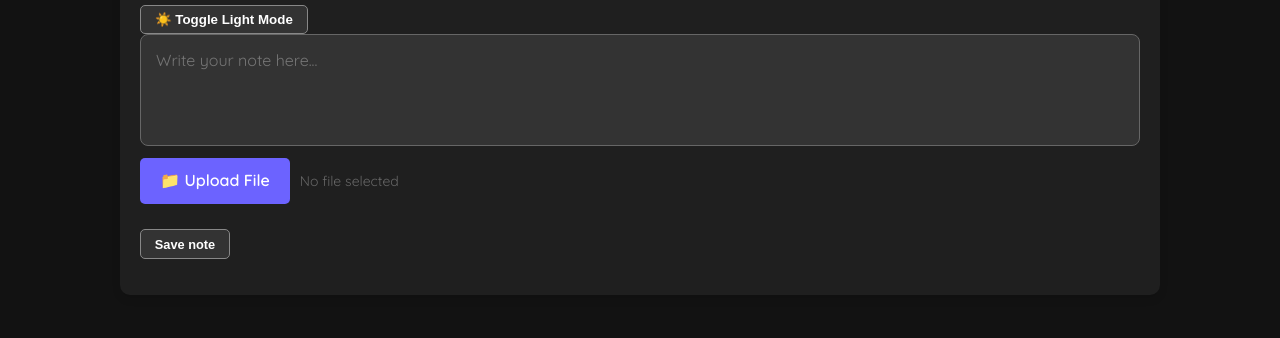
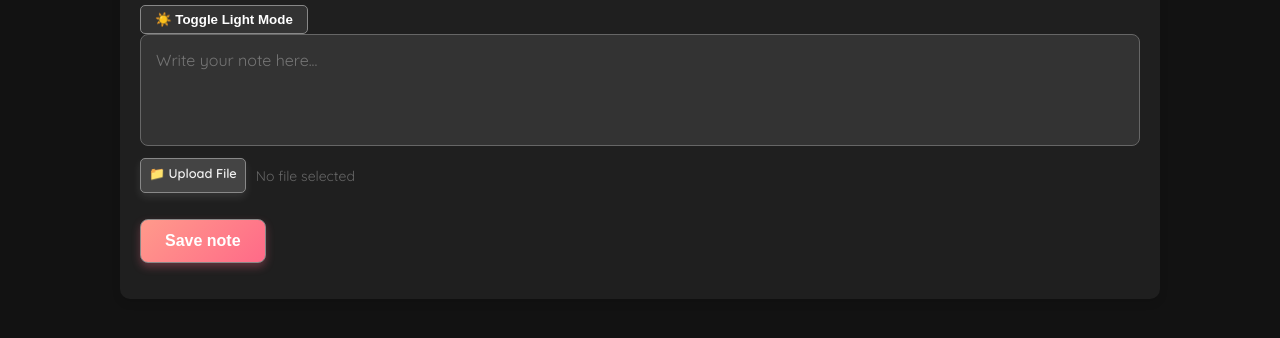
Before and after one commit to noeliarozado/LumaNoteApp, a website: page frontend/index.html in a window 1280 px wide. Both pictures are taken after a click on the button "🌙 Toggle Dark Mode". Shown: the part 158-496 px from the top of the page. Drawn offline with Linux system fonts and the light colour scheme; no server answers.

Commit message:
Save note button

```diff
--- a/frontend/styles.css
+++ b/frontend/styles.css
@@ -50,6 +50,19 @@ body.dark-mode #notesList li {
 body.dark-mode button:hover {
     background-color: #444;
     border-color: #aaa;
+}
+
+body.dark-mode .custom-file-upload label {
+    background-color: #444;
+    color: #f0f0f0;
+    border: 1px solid #888;
+    box-shadow: 0 4px 8px rgba(255, 255, 255, 0.1);
+}
+
+body.dark-mode .custom-file-upload label:hover {
+    background-color: #333;
+    border: 1px solid #aaa;
+    box-shadow: 0 6px 12px rgba(255, 255, 255, 0.2);
 }
 
 /* Header styling */
@@ -126,10 +139,14 @@ button:hover {
 }
 
 .custom-file-upload label {
-    padding: 10px 20px;
+    padding: 4px 8px;
+    font-size: 0.8rem;
+    height: 25px;
+    min-width: 60px;
+    display: inline-block;
+    text-align: center;
     background-color: #6c63ff;
     color: white;
-    font-size: 1rem;
     font-weight: 600;
     border: none;
     border-radius: 5px;
@@ -151,10 +168,19 @@ button:hover {
 }
 
 .small-btn {
-    padding: 4px 10px;
-    font-size: 0.8rem;
-    height: 30px;
-    min-width: 90px;
+    padding: 12px 24px;
+    font-size: 1rem;
+    background: linear-gradient(135deg, #ff9a8b, #ff6a88);
+    font-weight: 700;
+    border-radius: 8px;
+    box-shadow: 0 4px 8px rgba(255, 106, 136, 0.3);
+    transition: all 0.3s ease;
+}
+
+.small-btn:hover {
+    background: linear-gradient(135deg, #ff6a88, #ff3e55);
+    box-shadow: 0 6px 12px rgba(255, 62, 85, 0.4);
+    transform: translateY(-2px);
 }
 
 /* Notes list styling */
```
